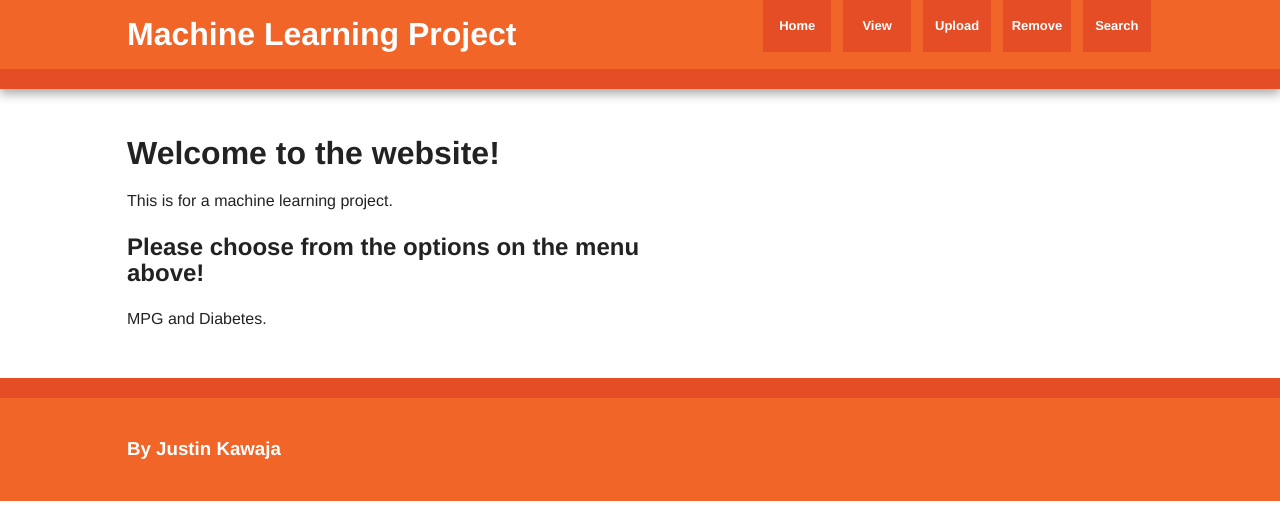
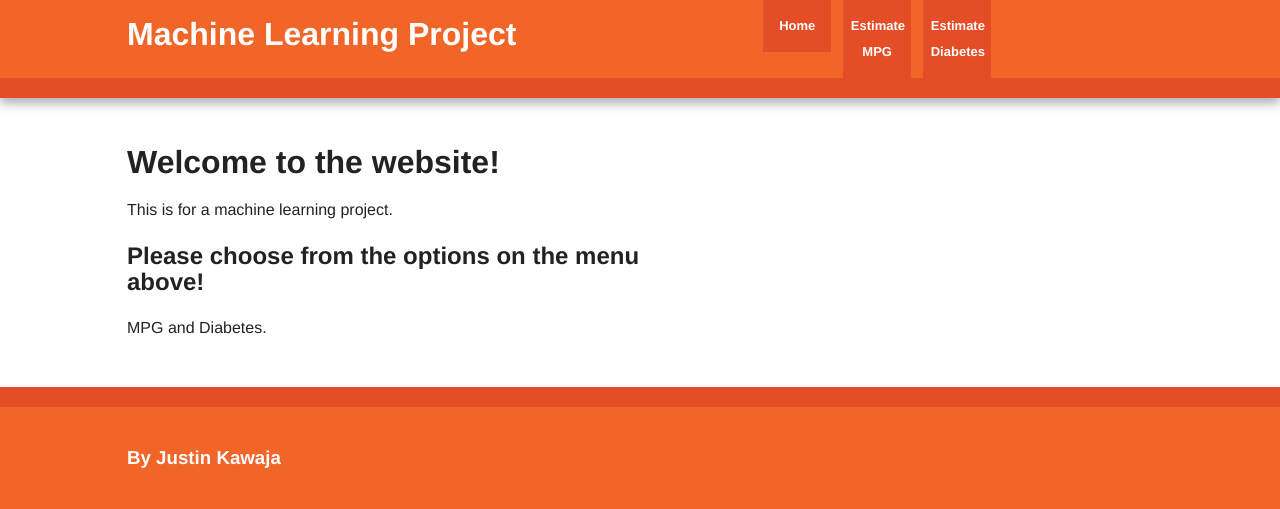
Before and after one commit to jkawaja/machineLearningProject, a Flask app: page / in a window 1280 px wide. Shown: the top 509 px of the page. Run offline with Flask 2, Linux system fonts and the light colour scheme; some libraries are stand-ins or nearby versions.

Commit message:
updating base.html

```diff
--- a/templates/base.html
+++ b/templates/base.html
@@ -27,10 +27,8 @@
                 <nav>
                     <ul>
                         <li><a href="/">Home</a></li>
-                        <li><a href={{ url_for('view_all_recipes_auto') }}>View</a></li>
-                        <li><a href={{ url_for('add_recipe_auto') }}>Upload</a></li>
-                        <li><a href={{ url_for('remove_recipe_auto') }}>Remove</a></li>
-                        <li><a href={{ url_for('search_recipe_auto') }}>Search</a></li>
+                        <li><a href="/">Estimate MPG</a></li>
+                        <li><a href="/">Estimate Diabetes</a></li>
 
                     </ul>
                 </nav>
```
